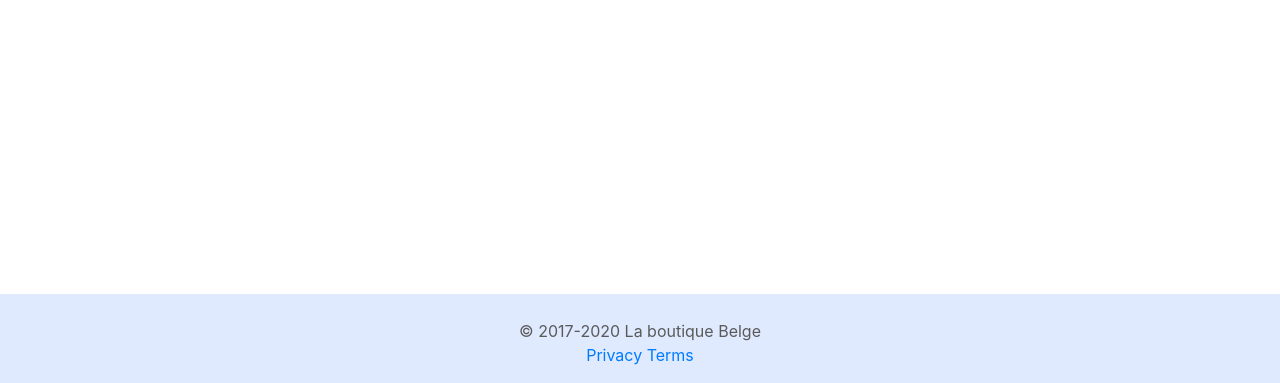
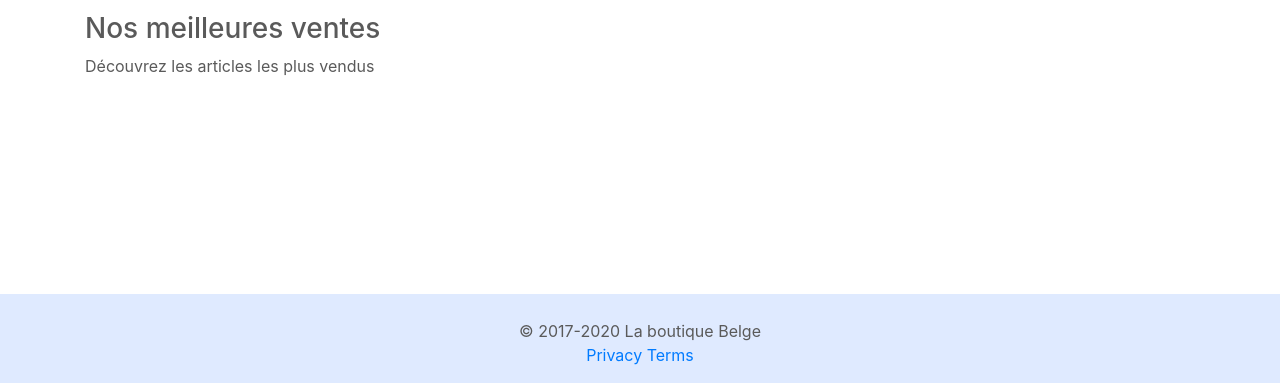
Before and after one commit to Aline-Daems/la-boutique, a Symfony app: template templates/product/show.html.twig in a window 1280 px wide. Shown: the part 417-800 px from the top of the page. Run offline with Twig, Linux system fonts and the light colour scheme; the template is opened without the code that fills it, so the values that code supplies are empty; some libraries are stand-ins or nearby versions.

Commit message:
update is best products
is best products in the show page

```diff
--- a/src/Controller/ProductController.php
+++ b/src/Controller/ProductController.php
@@ -46,12 +46,14 @@
     {
 
         $product = $this->entityManager->getRepository(Products::class)->findOneBySlug($slug);
+        $products = $this->entityManager->getRepository(Products::class)->findByIsBest(1);
 
         if (!$product) {
             return $this->redirectToRoute('products');
         }
         return $this->render('product/show.html.twig',[
-            'product'=> $product
+            'product'=> $product,
+            'products' => $products
         ]);
     }
 }
--- a/templates/product/index.html.twig
+++ b/templates/product/index.html.twig
@@ -14,7 +14,7 @@
             <div class="row product-container">
                 {% for product in products  %}
                     <div class="col-md-4">
-                       {% include 'single_product.html.twig' %}
+                       {% include 'product/single_product.html.twig' %}
                     </div>
                 {% endfor %}
             </div>
--- a/templates/product/show.html.twig
+++ b/templates/product/show.html.twig
@@ -21,4 +21,17 @@
         </div>
     </div>
 
+    <hr>
+    <h3> Nos meilleures ventes</h3>
+    <p>Découvrez les articles les plus vendus</p>
+    <div class="row">
+        {% for product in products %}
+            <div class="col-md-3">
+                {% include 'product/single_product.html.twig' %}
+            </div>
+
+        {% endfor %}
+    </div><!-- /.row -->
+
+
 {% endblock %}
```
Also changed, not shown: templates/home/index.html.twig (+36 -10 lines), public/uploads/cc787ebcc846494817b55e0e807ce1d99d65b416.png (added).
